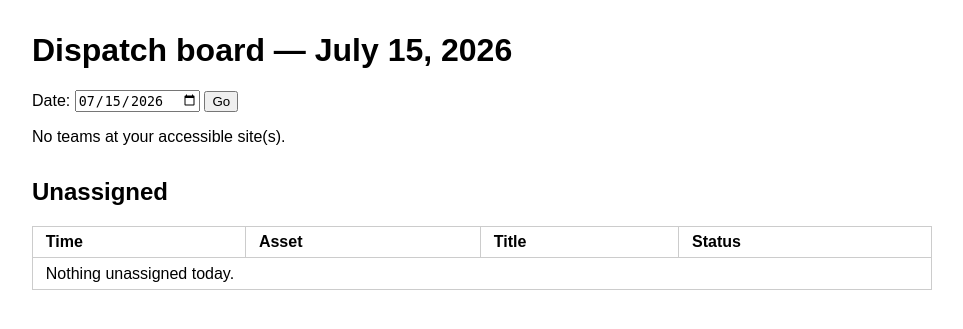
After one commit to Propoke/Daifuku-Incident-Tool, a Django app: page /dispatch/ in a window 1280 px wide. The commit adds this page. Shown: the top 329 px of the page, without its empty margins (0-963 px from the left). Run offline with Django 5.2, Linux system fonts and the light colour scheme; the visitor is signed in with stand-in values (Sample User, id 1); data comes from the database, SQL or seed files in the repository; data that the repository does not hold is empty; parts of the project's set-up code (start-up, migrations or seed data) failed here and were passed over.

Commit message:
Add field service dispatch board
WorkOrder gains scheduled_start/scheduled_end - the planned visit slot,
distinct from due_date (a deadline) and actual_open_time/
actual_close_time (what really happened). teams/services.py's
dispatch_board(user, date) is what schedules against them: work orders
with a scheduled visit on the given date, site-scoped like everything
else, grouped by assigned_team (falling back to an "Unassigned"
bucket). View-only for this pass at /dispatch/ - rescheduling still
happens through the WorkOrder admin, not a drag-drop UI here, matching
this project's server-rendered-pages approach so far.

This was flagged as needing "a visit concept for customer sites" back
when it was on the backlog, but the ownership/site-scoping correction
in the previous commit already resolved that: a customer-owned asset's
scheduled visit shows up on the dispatch board exactly like an
internal one, scoped by the site it physically sits at. No new
customer-specific dispatch logic was needed.

Gated on the existing workorders.view_workorder permission (reused,
not a new permission) since this is just a specialized view of data
those roles already see.

Verified against a real fresh Postgres with four work orders spanning
every case: one assigned to a team and scheduled today (shows grouped
under that team), one unassigned customer-owned-asset visit scheduled
today at the same site (shows in the Unassigned bucket - confirming
ownership doesn't gate visibility here either), one scheduled today at
a different site (correctly absent - site-scoping holds), and one
scheduled tomorrow (correctly absent from today's board). Also
verified date navigation via ?date= actually changes what's shown, and
that a user without workorders.view_workorder gets a real 403 rather
than an empty board.

```diff
--- a/backend/cmms/urls.py
+++ b/backend/cmms/urls.py
@@ -6,5 +6,6 @@ urlpatterns = [
     path("oidc/", include("mozilla_django_oidc.urls")),
     path("api/mobile/", include("mobile_api.urls")),
     path("reports/", include("reporting.urls")),
+    path("dispatch/", include("teams.urls")),
     path("", include("core.urls")),
 ]
--- a/backend/core/templates/core/home.html
+++ b/backend/core/templates/core/home.html
@@ -7,7 +7,7 @@
 <body>
   <h1>CMMS walking skeleton</h1>
   <p>Logged in as {{ user.email }} ({{ user.get_username }})</p>
-  <p><a href="/admin/">Admin</a> | <a href="/reports/">Reports</a> | <a href="{% url 'report-issue' %}">Report an issue</a> | <a href="{% url 'my-tickets' %}">My tickets</a></p>
+  <p><a href="/admin/">Admin</a> | <a href="/reports/">Reports</a> | <a href="/dispatch/">Dispatch board</a> | <a href="{% url 'report-issue' %}">Report an issue</a> | <a href="{% url 'my-tickets' %}">My tickets</a></p>
   <a href="/oidc/logout/">Log out</a>
 </body>
 </html>
--- /dev/null
+++ b/backend/teams/services.py
@@ -0,0 +1,37 @@
+from django.utils import timezone
+
+from assets.access import scope_queryset_to_sites
+from workorders.models import WorkOrder
+
+from .models import Team
+
+
+def dispatch_board(user, date=None):
+    """Work orders with a scheduled visit on `date` (defaults to today),
+    grouped by assigned_team (or "Unassigned"), site-scoped like
+    everything else. View-only for this pass - rescheduling still happens
+    through the WorkOrder admin, not a drag-drop board here."""
+    date = date or timezone.localdate()
+
+    queryset = scope_queryset_to_sites(user, WorkOrder.objects.all(), "asset__terminal__site_id")
+    queryset = queryset.filter(scheduled_start__date=date).select_related(
+        "asset", "assigned_team", "assigned_to"
+    ).order_by("scheduled_start")
+
+    teams_qs = scope_queryset_to_sites(user, Team.objects.all(), "site_id")
+
+    by_team = {team: [] for team in teams_qs}
+    unassigned = []
+    for work_order in queryset:
+        if work_order.assigned_team_id and work_order.assigned_team in by_team:
+            by_team[work_order.assigned_team].append(work_order)
+        elif work_order.assigned_team_id:
+            # Team assigned but outside the user's site scope (shouldn't
+            # normally happen since the WO itself is already site-scoped,
+            # but the team object might differ) - fold into unassigned
+            # rather than silently dropping it.
+            unassigned.append(work_order)
+        else:
+            unassigned.append(work_order)
+
+    return {"date": date, "by_team": by_team, "unassigned": unassigned}
--- /dev/null
+++ b/backend/teams/templates/teams/dispatch_board.html
@@ -0,0 +1,55 @@
+<!doctype html>
+<html lang="en">
+<head>
+  <meta charset="utf-8">
+  <title>Dispatch board — {{ date }}</title>
+  <style>
+    body { font-family: sans-serif; margin: 2rem; }
+    table { border-collapse: collapse; margin-bottom: 2rem; width: 100%; max-width: 900px; }
+    th, td { border: 1px solid #ccc; padding: 0.4rem 0.8rem; text-align: left; }
+    h2 { margin-top: 2rem; }
+  </style>
+</head>
+<body>
+  <h1>Dispatch board — {{ date }}</h1>
+  <form method="get">
+    <label>Date: <input type="date" name="date" value="{{ date|date:'Y-m-d' }}"></label>
+    <button type="submit">Go</button>
+  </form>
+
+  {% for team, work_orders in by_team.items %}
+  <h2>{{ team }}</h2>
+  <table>
+    <tr><th>Time</th><th>Asset</th><th>Title</th><th>Assigned to</th><th>Status</th></tr>
+    {% for wo in work_orders %}
+    <tr>
+      <td>{{ wo.scheduled_start|time:"H:i" }}&ndash;{{ wo.scheduled_end|time:"H:i" }}</td>
+      <td>{{ wo.asset.tag }}</td>
+      <td>{{ wo.title }}</td>
+      <td>{{ wo.assigned_to|default:"-" }}</td>
+      <td>{{ wo.status }}</td>
+    </tr>
+    {% empty %}
+    <tr><td colspan="5">Nothing scheduled.</td></tr>
+    {% endfor %}
+  </table>
+  {% empty %}
+  <p>No teams at your accessible site(s).</p>
+  {% endfor %}
+
+  <h2>Unassigned</h2>
+  <table>
+    <tr><th>Time</th><th>Asset</th><th>Title</th><th>Status</th></tr>
+    {% for wo in unassigned %}
+    <tr>
+      <td>{{ wo.scheduled_start|time:"H:i" }}&ndash;{{ wo.scheduled_end|time:"H:i" }}</td>
+      <td>{{ wo.asset.tag }}</td>
+      <td>{{ wo.title }}</td>
+      <td>{{ wo.status }}</td>
+    </tr>
+    {% empty %}
+    <tr><td colspan="4">Nothing unassigned today.</td></tr>
+    {% endfor %}
+  </table>
+</body>
+</html>
--- /dev/null
+++ b/backend/teams/urls.py
@@ -0,0 +1,7 @@
+from django.urls import path
+
+from . import views
+
+urlpatterns = [
+    path("", views.dispatch_board_view, name="dispatch-board"),
+]
--- /dev/null
+++ b/backend/teams/views.py
@@ -0,0 +1,15 @@
+import datetime
+
+from django.contrib.auth.decorators import login_required, permission_required
+from django.shortcuts import render
+
+from .services import dispatch_board
+
+
+@login_required
+@permission_required("workorders.view_workorder", raise_exception=True)
+def dispatch_board_view(request):
+    date_str = request.GET.get("date")
+    date = datetime.date.fromisoformat(date_str) if date_str else None
+    data = dispatch_board(request.user, date=date)
+    return render(request, "teams/dispatch_board.html", data)
--- a/backend/workorders/admin.py
+++ b/backend/workorders/admin.py
@@ -59,6 +59,7 @@ class WorkOrderAdmin(SiteScopedAdminMixin, admin.ModelAdmin):
         "status",
         "assigned_team",
         "assigned_to",
+        "scheduled_start",
         "actual_open_time",
         "actual_close_time",
     )
--- a/backend/workorders/models.py
+++ b/backend/workorders/models.py
@@ -82,6 +82,12 @@ class WorkOrder(models.Model):
     )
 
     due_date = models.DateField(null=True, blank=True)
+    # The planned appointment/visit slot - distinct from due_date (a
+    # deadline) and actual_open_time/actual_close_time (what really
+    # happened). This is what the dispatch board (teams.services) schedules
+    # against.
+    scheduled_start = models.DateTimeField(null=True, blank=True)
+    scheduled_end = models.DateTimeField(null=True, blank=True)
     created_at = models.DateTimeField(auto_now_add=True)
     updated_at = models.DateTimeField(auto_now=True)
     closed_at = models.DateTimeField(null=True, blank=True)
```
Also changed, not shown: docs/cmms-feature-draft.md (+1 -1 lines), README.md, backend/workorders/migrations/0005_workorder_scheduled_end_workorder_scheduled_start.py (added).
